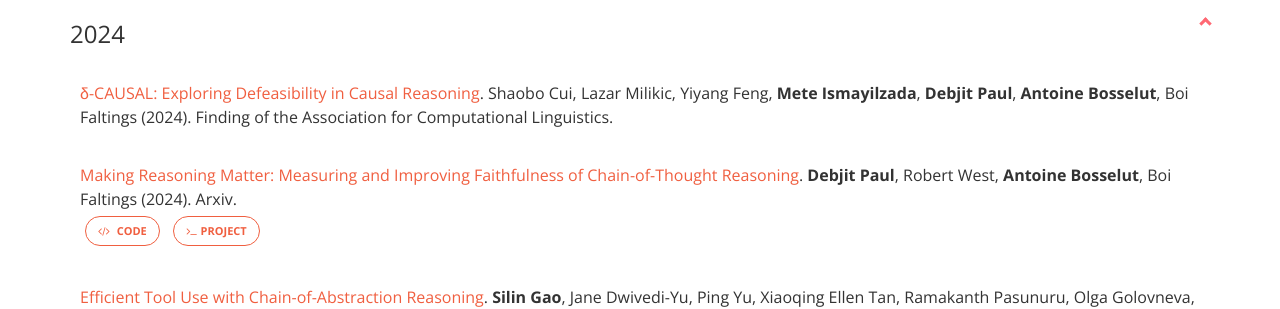
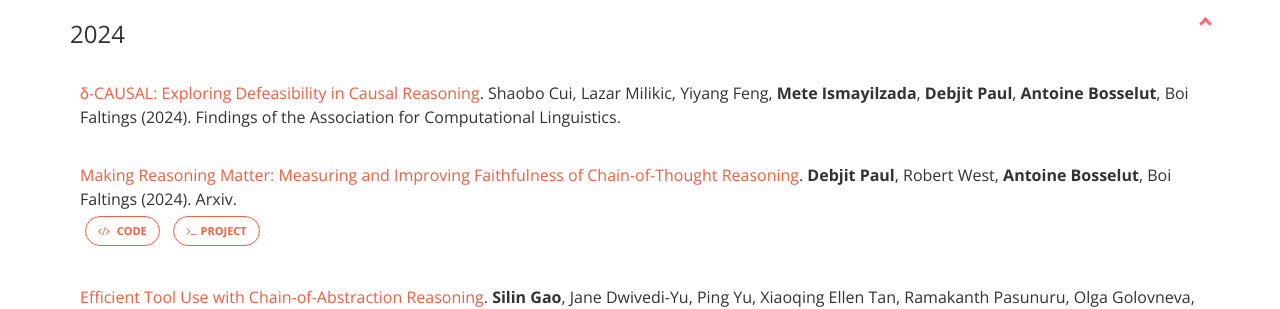
Before and after one commit to epfl-nlp/epfl-nlp.github.io, a Jekyll site: the page built from publications.html, in a window 1280 px wide and 900 px high. Shown: the part 186-495 px from the top of the window. Built offline with Jekyll 4.4.1, drawn with Linux system fonts in a browser that asks for light colours.

Commit message:
Update and rename cui-2024-arxiv.yml to cui-2024-findings-acl.yml

```diff
--- a/_data/publications/cui-2024-arxiv.yml
+++ b/_data/publications/cui-2024-findings-acl.yml
@@ -19,5 +19,5 @@
       name: Boi Faltings
 
   year: 2024
-  journal: Finding of the Association for Computational Linguistics
+  journal: Findings of the Association for Computational Linguistics
   link: https://arxiv.org/abs/2401.03183
```
